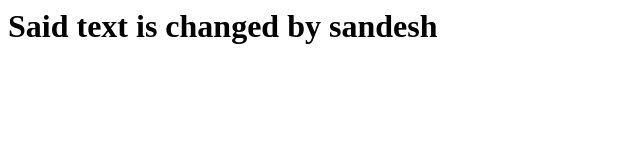
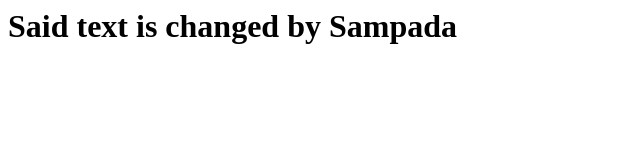
Before and after one commit to Nischall01/OCEM_Techies_Github_Fork_Example, a plain HTML site: page src/index.html in a window 1280 px wide. Shown: the full height of the page, 0-640 px from the left. Drawn offline with Linux system fonts and the light colour scheme.

Commit message:
changed name

```diff
--- a/src/index.html
+++ b/src/index.html
@@ -4,7 +4,7 @@
     </head>
     <body>
         <div>
-            <h1>Said text is changed by sandesh </h1>
+            <h1>Said text is changed by Sampada </h1>
         </div>
     </body>
 </html>
```
